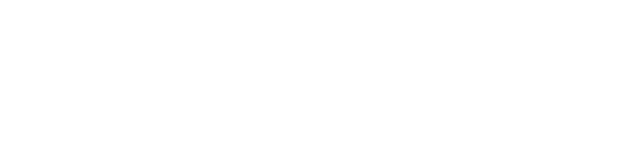
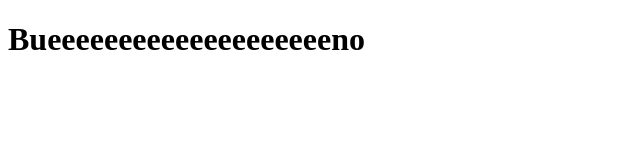
Before and after one commit to RicciMatias/MatiasRicci-DesarrolloWeb, a plain HTML site: page index1.html in a window 1280 px wide. Shown: the whole page, without its empty margins (0-640 px from the left). Drawn offline with Linux system fonts and the light colour scheme.

Commit message:
Update index1.html

```diff
--- a/index1.html
+++ b/index1.html
@@ -7,6 +7,6 @@
     <title>Hola!!! Este es mi primer archivo HTML</title>
 </head>
 <body>
-
+    <h1>Bueeeeeeeeeeeeeeeeeeeeno</h1>
 </body>
 </html>
```
